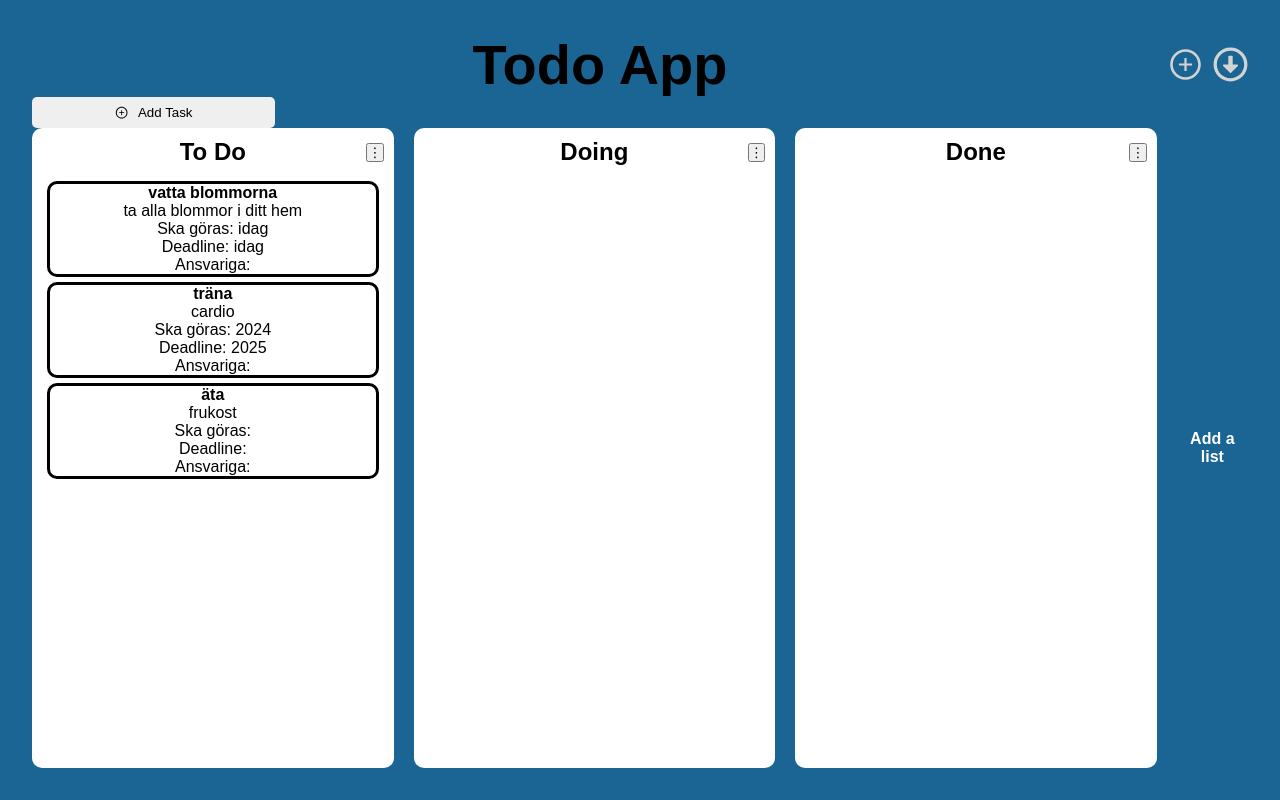
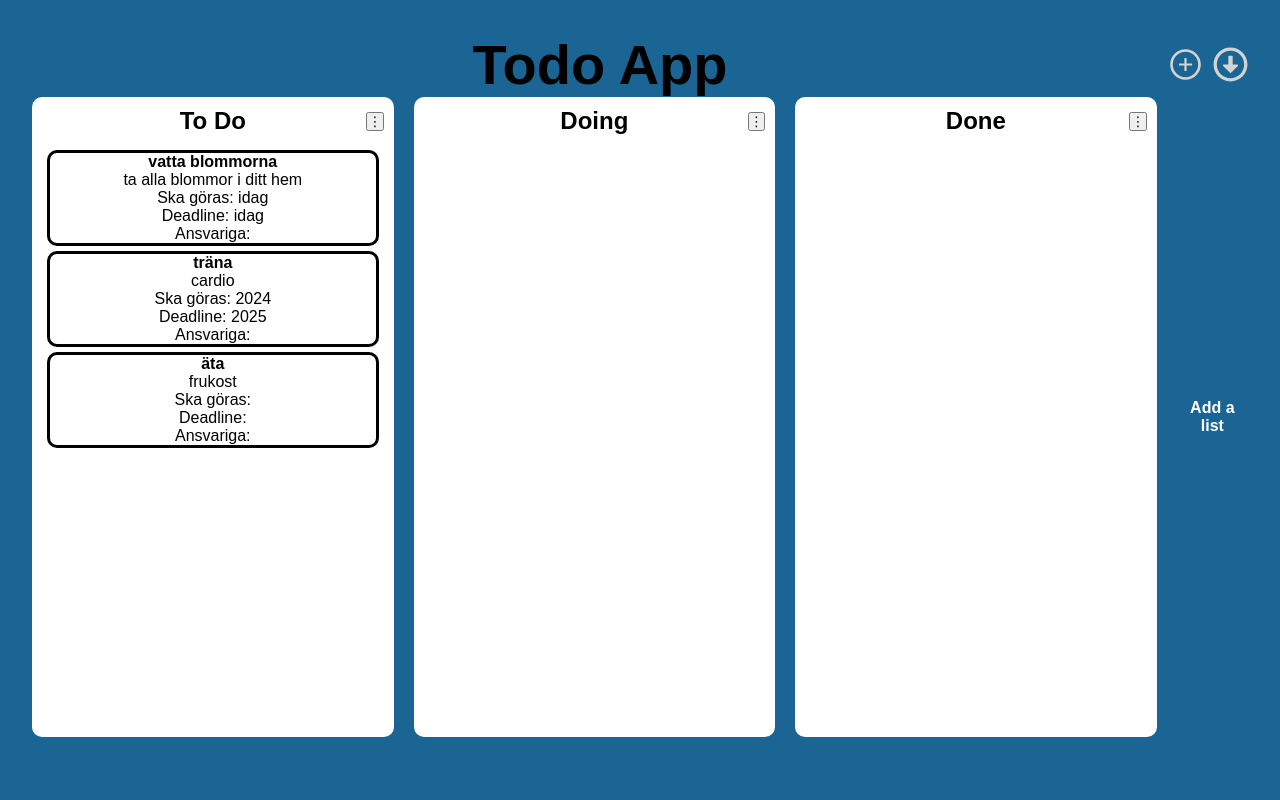
Before and after one commit to OscarDonald/Todo-App-Grupprojekt, a React (Vite) app: page / in a window 1280 px wide. Built offline with nearby package versions, Linux system fonts and the light colour scheme.

Commit message:
moved addTask to column

```diff
--- a/src/App.jsx
+++ b/src/App.jsx
@@ -1,19 +1,12 @@
 import './App.css';
-import CreateTask from './components/createTask/CreateTask';
 import Columns from './components/Columns/Columns.jsx';
 
 function App() {
 
-
   return (
     <main>
-      <CreateTask />
       <Columns />
-
     </main>
-
-
-
   )
 }
 
--- a/src/components/createTask/CreateTask.jsx
+++ b/src/components/createTask/CreateTask.jsx
@@ -39,6 +39,7 @@ export default function CreateTask() {
         setResponsibles([]);
         setDoDate('');
         setDeadline('');
+        setAvailableUsers(users);
         setIsShowModal(false);
     }
 
--- a/src/components/createTask/createTask.css
+++ b/src/components/createTask/createTask.css
@@ -1,7 +1,7 @@
 .add-task-container {
   display: flex;
   flex-direction: column;
-  max-width: 20%;
+  width: 100%;
   position: relative;
 }
 
@@ -35,6 +35,7 @@
 
 .responsible-user-ul {
   display: flex;
+  flex-wrap: wrap;
   gap: 2px;
 }
 
```
